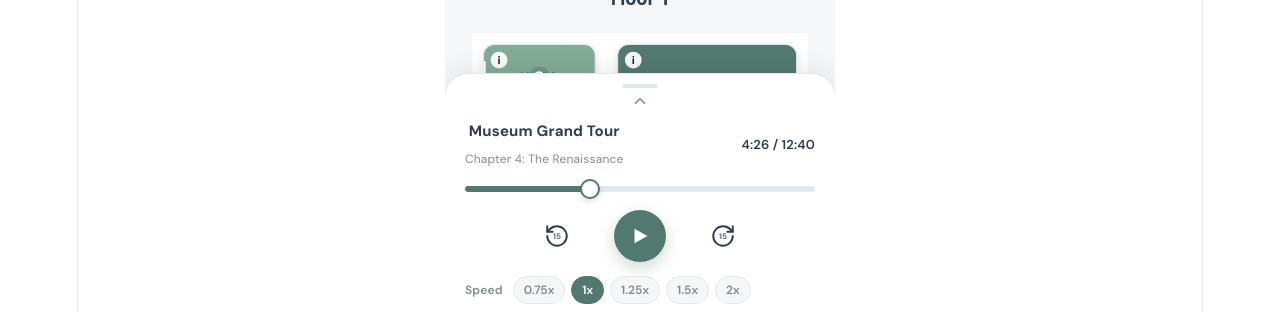
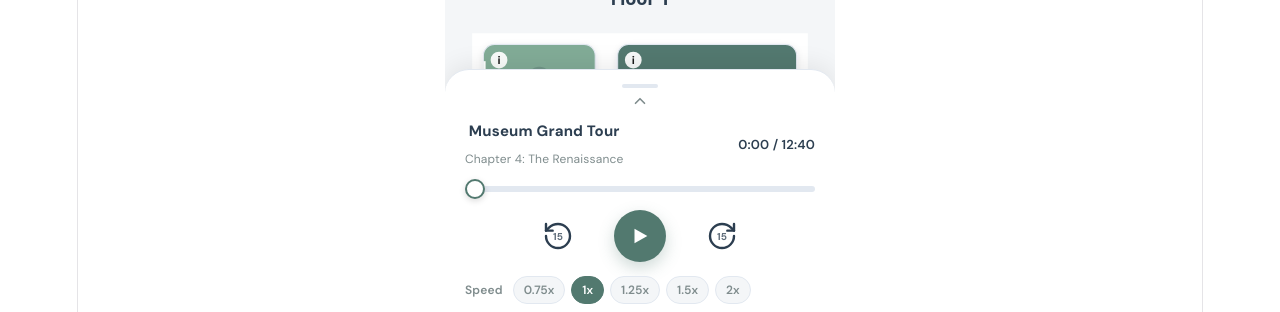
Before and after one commit to Jparamee/CTRL4, a Vue app in the folder 4.semester/fidget app concept/: page / in a window 1280 px wide. Shown: the part 412-724 px from the top of the page. Built offline with nearby package versions, Linux system fonts and the light colour scheme.

Commit message:
bottom dock fix

```diff
--- a/4.semester/fidget app concept/src/components/BottomDock.vue
+++ b/4.semester/fidget app concept/src/components/BottomDock.vue
@@ -1,6 +1,11 @@
 <template>
   <div class="bottom-dock">
-    <button class="collapse-handle" @click="collapsed = !collapsed" :title="collapsed ? 'Expand player' : 'Collapse player'">
+    <button class="collapse-handle"
+      @click="collapsed = !collapsed"
+      @touchstart="onTouchStart"
+      @touchend="onTouchEnd"
+      :title="collapsed ? 'Expand player' : 'Collapse player'"
+    >
       <div class="handle-bar"></div>
       <svg class="chevron" :class="{ up: !collapsed }" width="18" height="18" viewBox="0 0 24 24" fill="none" stroke="currentColor" stroke-width="2.2" stroke-linecap="round" stroke-linejoin="round">
         <polyline points="6 9 12 15 18 9"/>
@@ -27,8 +32,8 @@
         />
 
         <div class="transport">
-          <button class="tbtn skip-btn" @click="skip(-15)">
-            <svg width="26" height="26" viewBox="0 0 24 24" fill="none" stroke="currentColor" stroke-width="1.8" stroke-linecap="round" stroke-linejoin="round">
+          <button class="tbtn" @click="skip(-15)">
+            <svg width="32" height="32" viewBox="0 0 24 24" fill="none" stroke="currentColor" stroke-width="1.8" stroke-linecap="round" stroke-linejoin="round">
               <path d="M3 12a9 9 0 1 0 9-9 9.75 9.75 0 0 0-6.74 2.74L3 8"/>
               <path d="M3 3v5h5"/>
               <text x="12" y="12" text-anchor="middle" dominant-baseline="central" stroke="none" fill="currentColor" font-size="7.5" font-family="'DM Sans', sans-serif" font-weight="700" opacity="0.75">15</text>
@@ -45,8 +50,8 @@
             </svg>
           </button>
 
-          <button class="tbtn skip-btn" @click="skip(15)">
-            <svg width="26" height="26" viewBox="0 0 24 24" fill="none" stroke="currentColor" stroke-width="1.8" stroke-linecap="round" stroke-linejoin="round">
+          <button class="tbtn" @click="skip(15)">
+            <svg width="32" height="32" viewBox="0 0 24 24" fill="none" stroke="currentColor" stroke-width="1.8" stroke-linecap="round" stroke-linejoin="round">
               <path d="M21 12a9 9 0 1 1-9-9 9.75 9.75 0 0 1 6.74 2.74L21 8"/>
               <path d="M21 3v5h-5"/>
               <text x="12" y="12" text-anchor="middle" dominant-baseline="central" stroke="none" fill="currentColor" font-size="7.5" font-family="'DM Sans', sans-serif" font-weight="700" opacity="0.75">15</text>
@@ -95,7 +100,8 @@ import { ref, watch, onUnmounted } from 'vue'
 defineProps({ activeTab: String })
 defineEmits(['switch-tab'])
 
-const playbackPos = ref(266)
+// Changed start position to 0
+const playbackPos = ref(0)
 const playing = ref(false)
 const collapsed = ref(false)
 const speed = ref(1)
@@ -103,6 +109,22 @@ const speed = ref(1)
 const speeds = [0.75, 1, 1.25, 1.5, 2]
 let timer = null
 let wasPlayingBeforeSeek = false
+
+// Swipe gesture logic
+let touchStartY = 0
+function onTouchStart(e) {
+  touchStartY = e.touches[0].clientY
+}
+function onTouchEnd(e) {
+  const touchEndY = e.changedTouches[0].clientY
+  const deltaY = touchEndY - touchStartY
+
+  if (deltaY > 40) {
+    collapsed.value = true // User swiped down
+  } else if (deltaY < -40) {
+    collapsed.value = false // User swiped up
+  }
+}
 
 function formatTime(s) {
   return `${Math.floor(s / 60)}:${String(Math.floor(s % 60)).padStart(2, '0')}`
@@ -159,77 +181,32 @@ onUnmounted(() => { if (timer) clearInterval(timer) })
 
 <style scoped>
 .bottom-dock {
-  flex-shrink: 0;
-  background: var(--surface);
-  border-radius: 24px 24px 0 0;
-  box-shadow: 0 -4px 24px rgba(0,0,0,0.08);
-  border-top: 1px solid var(--border);
-  padding: 0 20px 16px;
-  display: flex;
-  flex-direction: column;
-  gap: 0;
+  flex-shrink: 0; background: var(--surface); border-radius: 24px 24px 0 0;
+  box-shadow: 0 -4px 24px rgba(0,0,0,0.08); border-top: 1px solid var(--border);
+  padding: 0 20px 16px; display: flex; flex-direction: column; gap: 0;
 }
 
-/* Collapse handle */
 .collapse-handle {
-  display: flex;
-  flex-direction: column;
-  align-items: center;
-  gap: 4px;
-  width: 100%;
-  background: none;
-  border: none;
-  cursor: pointer;
-  padding: 10px 0 8px;
-  color: var(--text-muted);
+  display: flex; flex-direction: column; align-items: center; gap: 4px; width: 100%;
+  background: none; border: none; cursor: pointer; padding: 14px 0 8px; color: var(--text-muted);
 }
-.handle-bar {
-  width: 36px; height: 4px;
-  background: var(--border);
-  border-radius: 4px;
-}
-.chevron {
-  transition: transform 0.3s cubic-bezier(.4,0,.2,1);
-  transform: rotate(0deg);
-}
-.chevron.up {
-  transform: rotate(180deg);
-}
+.handle-bar { width: 36px; height: 4px; background: var(--border); border-radius: 4px; }
+.chevron { transition: transform 0.3s cubic-bezier(.4,0,.2,1); transform: rotate(0deg); }
+.chevron.up { transform: rotate(180deg); }
 
-/* Slide transition */
-.player-slide-enter-active,
-.player-slide-leave-active {
-  transition: all 0.3s cubic-bezier(.4,0,.2,1);
-  overflow: hidden;
-}
-.player-slide-enter-from,
-.player-slide-leave-to {
-  max-height: 0;
-  opacity: 0;
-}
-.player-slide-enter-to,
-.player-slide-leave-from {
-  max-height: 240px;
-  opacity: 1;
-}
+.player-slide-enter-active, .player-slide-leave-active { transition: all 0.3s cubic-bezier(.4,0,.2,1); overflow: hidden; }
+.player-slide-enter-from, .player-slide-leave-to { max-height: 0; opacity: 0; }
+.player-slide-enter-to, .player-slide-leave-from { max-height: 240px; opacity: 1; }
 
-.playback-section {
-  display: flex;
-  flex-direction: column;
-  padding-bottom: 16px;
-}
+.playback-section { display: flex; flex-direction: column; padding-bottom: 16px; }
 
-.track-meta {
-  display: flex; justify-content: space-between; align-items: center; margin-bottom: 14px;
-}
+.track-meta { display: flex; justify-content: space-between; align-items: center; margin-bottom: 14px; }
 .track-info { display: flex; flex-direction: column; gap: 2px; }
 .track-name { font-size: 15px; font-weight: 700; color: var(--text-main); }
 .track-chapter { font-size: 12px; color: var(--text-muted); }
 .track-dur {
   font-size: 13px; font-weight: 600; color: var(--text-main);
-  font-variant-numeric: tabular-nums;
-  min-width: 60px;
-  text-align: right;
+  font-variant-numeric: tabular-nums; min-width: 60px; text-align: right;
 }
 
 .slider {
@@ -246,15 +223,10 @@ onUnmounted(() => { if (timer) clearInterval(timer) })
 
 .playback-slider { margin-bottom: 18px; }
 
-.transport {
-  display: flex; justify-content: center; align-items: center; gap: 40px;
-  margin-bottom: 14px;
-}
+.transport { display: flex; justify-content: center; align-items: center; gap: 36px; margin-bottom: 14px; }
 .tbtn {
   background: none; border: none; cursor: pointer; color: var(--text-main);
-  display: flex; align-items: center; justify-content: center;
-  transition: transform 0.1s, opacity 0.2s;
-  padding: 4px;
+  display: flex; align-items: center; justify-content: center; transition: transform 0.1s, opacity 0.2s; padding: 4px;
 }
 .tbtn:hover { opacity: 0.7; }
 .tbtn:active { transform: scale(0.9); }
@@ -265,35 +237,18 @@ onUnmounted(() => { if (timer) clearInterval(timer) })
 .tbtn.play:hover { opacity: 1; transform: scale(1.05); }
 .tbtn.play:active { transform: scale(0.95); }
 
-/* Speed row */
-.speed-row {
-  display: flex; align-items: center; gap: 10px; overflow-x: auto; scrollbar-width: none;
+.speed-row { display: flex; align-items: center; gap: 10px; overflow-x: auto; scrollbar-width: none; }
+.speed-row::-webkit-scrollbar { display: none; }
+.speed-label { font-size: 12px; font-weight: 600; color: var(--text-muted); white-space: nowrap; }
+.speed-chips { display: flex; gap: 6px; }
+.speed-chip {
+  padding: 5px 10px; border-radius: 20px; border: 1px solid var(--border);
+  background: var(--bg-color); font-family: inherit; font-size: 12px; font-weight: 600;
+  color: var(--text-muted); cursor: pointer; transition: all 0.18s ease;
 }
-.speed-row::-webkit-scrollbar { display: none; }
-.speed-label {
-  font-size: 12px; font-weight: 600; color: var(--text-muted);
-  white-space: nowrap;
-}
-.speed-chips {
-  display: flex; gap: 6px;
-}
-.speed-chip {
-  padding: 5px 10px;
-  border-radius: 20px;
-  border: 1px solid var(--border);
-  background: var(--bg-color);
-  font-family: inherit; font-size: 12px; font-weight: 600;
-  color: var(--text-muted); cursor: pointer;
-  transition: all 0.18s ease;
-}
-.speed-chip.active {
-  background: var(--primary); color: #fff; border-color: var(--primary);
-}
-.speed-chip:not(.active):hover {
-  background: var(--primary-light); color: var(--text-main); border-color: var(--primary-light);
-}
+.speed-chip.active { background: var(--primary); color: #fff; border-color: var(--primary); }
+.speed-chip:not(.active):hover { background: var(--primary-light); color: var(--text-main); border-color: var(--primary-light); }
 
-/* Nav */
 .bottom-nav { display: flex; gap: 12px; margin-top: 4px; }
 .nav-tab {
   flex: 1; display: flex; align-items: center; justify-content: center; gap: 8px;
```
